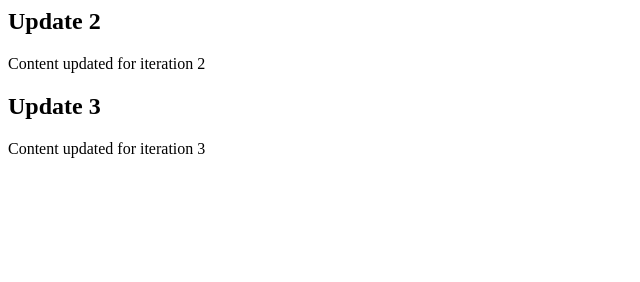
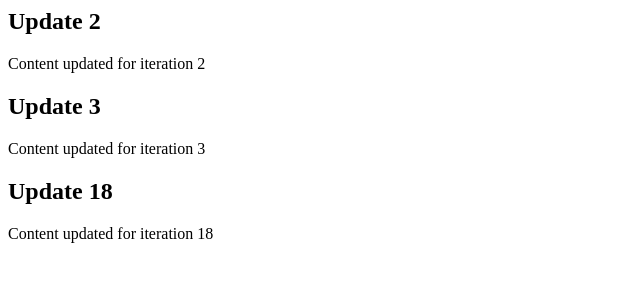
Before and after one commit to yoshimitsu198/literate-spoon, a website: page src/index.html in a window 1280 px wide. Shown: the whole page, without its empty margins (0-640 px from the left). Drawn offline with Linux system fonts and the light colour scheme.

```diff
--- a/src/index.html
+++ b/src/index.html
@@ -9,3 +9,9 @@
     <h2>Update 3</h2>
     <p>Content updated for iteration 3</p>
 </div>
+
+<!-- Updated iteration 18 -->
+<div class="update-18">
+    <h2>Update 18</h2>
+    <p>Content updated for iteration 18</p>
+</div>
```
